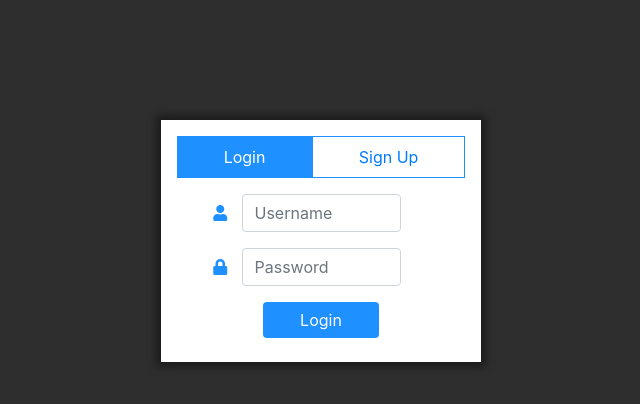
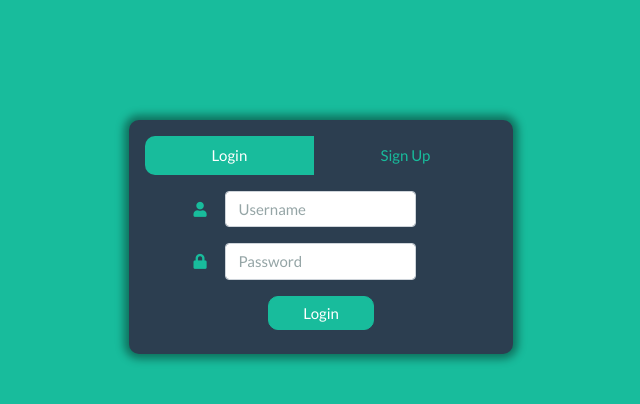
Before and after one commit to NolanJMcCafferty/5CBites, a Django app: page / in a window 1280 px wide. Shown: the top 404 px of the page, without its empty margins (319-959 px from the left). Run offline with Django 3.2, Linux system fonts and the light colour scheme; some libraries are stand-ins or nearby versions.

Commit message:
work on style

```diff
--- a/main_app/static/css/advanced_search.css
+++ b/main_app/static/css/advanced_search.css
@@ -9,7 +9,3 @@ select {
 .results-graph {
     margin-bottom: 3vh;
 }
-
-.submit-btn {
-    background: dodgerblue;
-}
--- a/main_app/static/css/login.css
+++ b/main_app/static/css/login.css
@@ -1,30 +1,35 @@
 body {
-    background-color: #2E2E2E;
+    background-color: #18BC9C;
 }
 
 .login-container {
     position: relative;
-    width: 25vw;
+    width: 30vw;
     top: 15vh;
     left: 50%;
     transform: translate(-50%, 0);
-    background: white;
     padding: 2vh;
     text-align: center;
+    border-radius: 10px;
     box-shadow: 0 0 8px 5px rgba(0, 0, 0, .4);
 }
 
-.nav-pills > li > a {
-    border-radius: 0 !important;
+.login-pill > a {
+    border-radius: 10px 0 0 10px !important;
+}
+
+.sign-up-pill > a {
+    border-radius: 0 10px 10px 0 !important;
 }
 
 .nav-pills > li > a.active {
-    background-color: dodgerblue !important;
+    background-color: #18BC9C !important;
     color: white !important;
 }
 
 .nav-pills > li > a {
-    border: solid dodgerblue 1px;
+    border: solid #18BC9C 1px;
+    background-color: white;
 }
 
 form {
@@ -33,23 +38,23 @@ form {
 
 .textbox i{
     width: 26px;
-    color: dodgerblue;
+    color: #18BC9C;
 }
 
 label {
-    color: dodgerblue;
+    color: #18BC9C;
     transform: translate(10%, 0);
 }
 
 .btn {
-    width: 40%;
-    background: dodgerblue;
+    width: 30%;
     padding: 5px;
-    color: white;
+    border-radius: 10px;
 }
 .message {
     left: 60vh;
     margin-top: 1vh;
+    color: white;
 }
 
 #pass {
@@ -57,6 +62,6 @@ label {
 }
 
 .errorlist {
-    color: red;
+    color: white;
     text-align: left;
 }
--- a/main_app/templates/advanced_search.html
+++ b/main_app/templates/advanced_search.html
@@ -6,11 +6,10 @@
  {% endblock %}
 {% block content %}
     <div class="card">
-        <div class="card-header">Advanced Search</div>
+        <div class="card-header bg-primary text-light"><h4>Advanced Search</h4></div>
         <div class="card-body row">
             <div class="params-container col-md-4">
                 <div class="card">
-                    <div class="card-header"></div>
                     <div class="card-body">
                         <form id="search-form" method="post">
 
@@ -98,7 +97,7 @@
                                 </select>
                             </div>
 
-                            <button class="btn submit-btn col-md-3 offset-md-4" type="submit">Submit</button>
+                            <button class="btn btn-success col-md-3 offset-md-4" type="submit">Submit</button>
                             {% csrf_token %}
                         </form>
                     </div>
--- a/main_app/templates/base.html
+++ b/main_app/templates/base.html
@@ -12,7 +12,7 @@
     <script src="https://cdnjs.cloudflare.com/ajax/libs/rangeslider.js/2.3.3/rangeslider.min.css"></script>
 
     <!-- bootstrap js and css -->
-    <link rel="stylesheet" href="https://stackpath.bootstrapcdn.com/bootstrap/4.1.3/css/bootstrap.min.css">
+    <link rel="stylesheet" href="https://stackpath.bootstrapcdn.com/bootswatch/4.4.1/flatly/bootstrap.min.css">
     <script src="https://stackpath.bootstrapcdn.com/bootstrap/4.1.3/js/bootstrap.min.js"></script>
 
 
@@ -37,7 +37,7 @@
 </head>
 <body>
 
-  <nav class="navbar navbar-expand-lg navbar-dark bg-dark">
+  <nav class="navbar navbar-expand-lg navbar-light">
     <button class="navbar-toggler" type="button" data-toggle="collapse" data-target="#navbarSupportedContent" aria-controls="navbarSupportedContent" aria-expanded="false" aria-label="Toggle navigation">
       <span class="navbar-toggler-icon"></span>
     </button>
@@ -60,7 +60,7 @@
           <ul class="navbar-nav ml-auto">
             <form class="form-inline my-2 my-lg-0" action="{% url 'logout' %}" method="post">
               {% csrf_token %}
-              <button id="logout-btn" class="btn" type="submit">Logout</button>
+              <button class="btn btn-primary" type="submit">Logout</button>
             </form>
           </ul>
     </nav>
--- a/main_app/templates/home.html
+++ b/main_app/templates/home.html
@@ -4,8 +4,8 @@
     <link rel="stylesheet" type="text/css" href="{% static 'css/home.css' %}">
  {% endblock %}
 {% block content %}
-    <div class="card Favourite Dishes">
-        <div class="card-header"><h3>Favorite Dishes Available Today</h3></div>
+    <div class="card">
+        <div class="card-header"><h4>Favorite Dishes Available Today</h4></div>
         <div class="card-body">
             <ul class="list-group list-group-flush">
                 {% for rating in favorites %}
--- a/main_app/templates/login.html
+++ b/main_app/templates/login.html
@@ -11,19 +11,19 @@
         <script src="https://ajax.googleapis.com/ajax/libs/jquery/3.4.1/jquery.min.js"></script>
 
 
-        <link rel="stylesheet" href="https://stackpath.bootstrapcdn.com/bootstrap/4.1.3/css/bootstrap.min.css">
+        <link rel="stylesheet" href="https://stackpath.bootstrapcdn.com/bootswatch/4.4.1/flatly/bootstrap.min.css">
         <script src="https://stackpath.bootstrapcdn.com/bootstrap/4.1.3/js/bootstrap.min.js"></script>
 
         <link rel="stylesheet" type="text/css" href="{% static 'css/login.css' %}">
 
     </head>
     <body>
-        <div class="login-container">
+        <div class="login-container bg-primary">
             <ul class="nav nav-pills nav-fill" id="login-nav">
-                <li class="nav-item">
+                <li class="nav-item login-pill">
                     <a href="#login" class="nav-link {% if not sign_up %}active{% endif %}" data-toggle="tab">Login</a>
                 </li>
-                <li class="nav-item">
+                <li class="nav-item sign-up-pill">
                     <a href="#signup" class="nav-link {% if sign_up %}active{% endif %}" data-toggle="tab">Sign Up</a>
                 </li>
             </ul>
@@ -42,7 +42,7 @@
                         </div>
                             {% csrf_token %}
 
-                        <input class="btn" type="submit" value="Login">
+                        <input class="btn btn-success" type="submit" value="Login">
                   </form>
                 </div>
                 <div class="tab-pane fade show {% if sign_up %}active{% endif %}" id="signup">
@@ -97,7 +97,7 @@
                         </div>
 
                             {% csrf_token %}
-                        <div><input class="btn" type="submit" value="Sign Up"></div>
+                        <div><input class="btn btn-success" type="submit" value="Sign Up"></div>
                         <div class="errors">{{ errors }}</div>
                   </form>
                 </div>
--- a/main_app/templates/menus.html
+++ b/main_app/templates/menus.html
@@ -5,9 +5,10 @@
  {% endblock %}
 {% block content %}
 
+    {% if meal_types %}
     <ul class="nav nav-tabs justify-content-center">
         {% for meal in meal_types %}
-            <li class="nav-item">
+            <li class="nav-item tab">
                 <a
                         class="nav-link {% if forloop.counter == 1 %}active{% endif %}"
                         href="#{{ meal.name }}"
@@ -58,4 +59,7 @@
             </div>
         {% endfor %}
     </div>
+    {% else %}
+        <div class="no-menus offset-md-5">No menus available today.</div>
+    {% endif %}
 {% endblock %}
--- a/main_app/templates/rating_popup.html
+++ b/main_app/templates/rating_popup.html
@@ -22,7 +22,7 @@
             <textarea class="form-control offset-md-1 col-md-10" rows="4" cols="50" placeholder="Comments..." name="comment"></textarea>
         </div>
 
-        <button class="btn btn-secondary col-md-4 offset-md-4" type="submit">Submit</button>
+        <button class="btn btn-success col-md-4 offset-md-4" type="submit">Submit</button>
         {% csrf_token %}
     </form>'>
 </span>
--- a/main_app/views/advanced_search_views.py
+++ b/main_app/views/advanced_search_views.py
@@ -104,8 +104,8 @@ def get_plot(results):
             text=[round(dish['avg_rating'], 2) for dish in reversed(results)],
             textposition='auto',
             marker=dict(
-                color='#7ABDFF',
-                line=dict(color='dodgerblue', width=3)
+                color='#1DDBB7',
+                line=dict(color='#18BC9C', width=3)
             ),
             orientation='h',
     )]
--- a/main_app/views/views.py
+++ b/main_app/views/views.py
@@ -66,7 +66,7 @@ def home_view(request):
 
 
 def get_favorite_daily_dishes(request):
-    today = datetime.datetime.today()
+    today = datetime.datetime.today() - datetime.timedelta(days=1)
 
     todays_favorites = (
         Rating
@@ -88,7 +88,7 @@ def get_favorite_daily_dishes(request):
 @login_required
 def menus_view(request):
     meal_types = []
-    today = datetime.datetime.today()
+    today = datetime.datetime.today() - datetime.timedelta(days=1)
 
     if request.method == "POST":
         if request.POST.get('dish'):
@@ -127,7 +127,7 @@ def menus_view(request):
 
 
 def get_meal_types_today():
-    today = datetime.datetime.today()
+    today = datetime.datetime.today() - datetime.timedelta(days=1)
 
     return (
         Meal
```
Also changed, not shown: main_app/static/css/base.css (+11 -6 lines), main_app/static/css/dining_hall.css (+11 -0 lines), main_app/static/css/dish.css (+10 -2 lines), main_app/static/css/menus.css (+19 -0 lines), main_app/templates/dining_hall.html (+12 -8 lines), main_app/templates/dish.html (+16 -14 lines).
